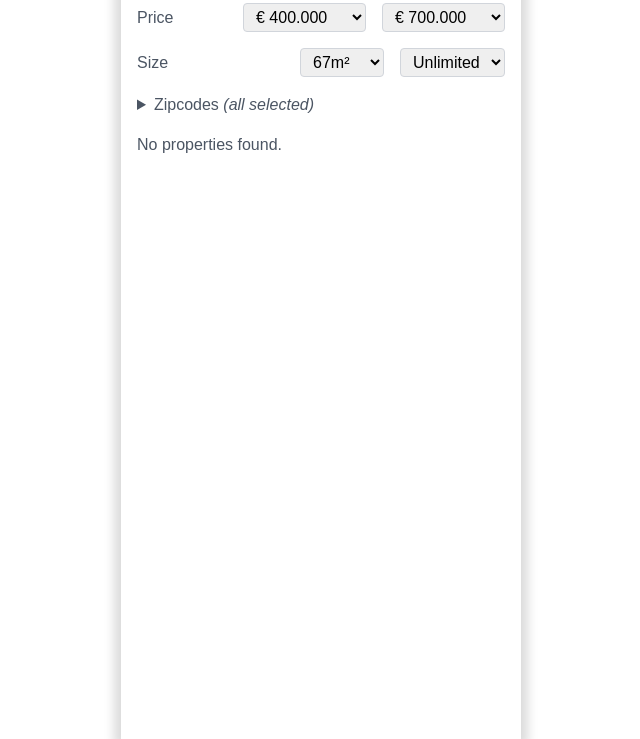
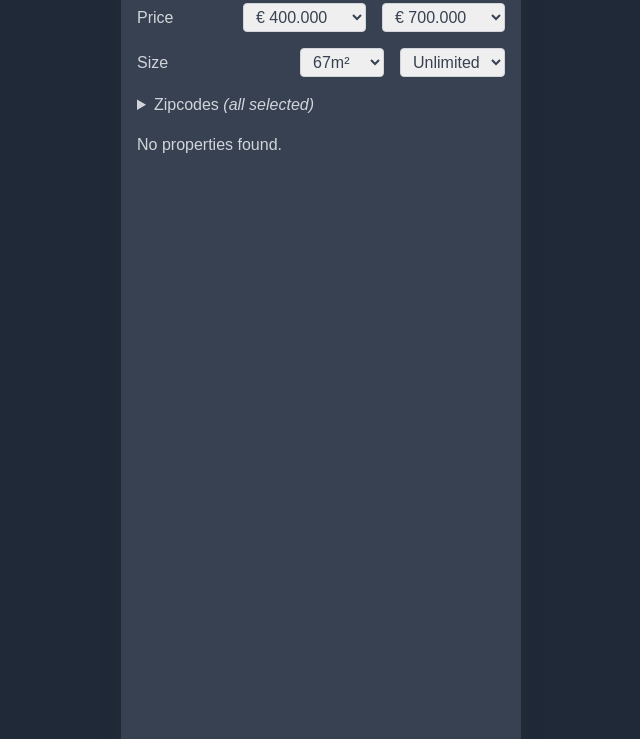
Before and after one commit to adriaandotcom/huiscrawler, a website: page index.html in a window 1280 px wide. Shown: the part 61-800 px from the top of the page, without its empty margins (319-959 px from the left). Drawn offline with nearby package versions, Linux system fonts and the dark colour scheme.

Commit message:
Add dark mode

```diff
--- a/index.html
+++ b/index.html
@@ -13,12 +13,31 @@
     <style>
       body {
         font-family: sans-serif;
+        background-color: #f5f8f9;
       }
       main {
         max-width: 400px;
         box-shadow: 0px 0 10px 7px #dbdbdb;
         margin: 0 auto;
         min-height: 100vh;
+        background-color: #ffffff;
+      }
+      /* Add dark mode */
+      @media (prefers-color-scheme: dark) {
+        body {
+          background-color: #1f2937;
+        }
+        main {
+          box-shadow: 0px 0 10px 7px #222a37;
+          background-color: #374151;
+          color: white;
+        }
+        .text-gray-600 {
+          color: #d1d5db;
+        }
+        select {
+          color: #374151;
+        }
       }
     </style>
   </head>
```
